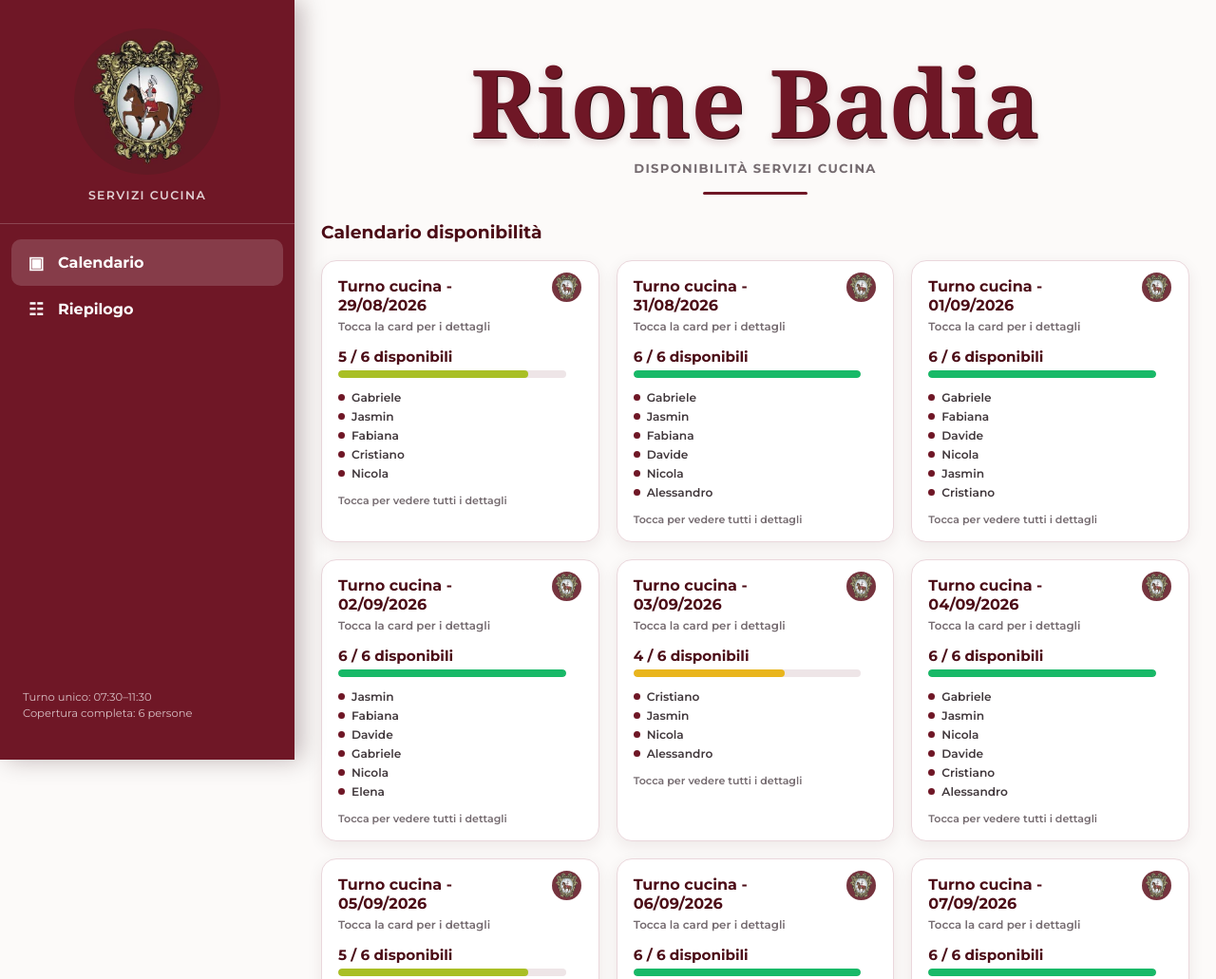
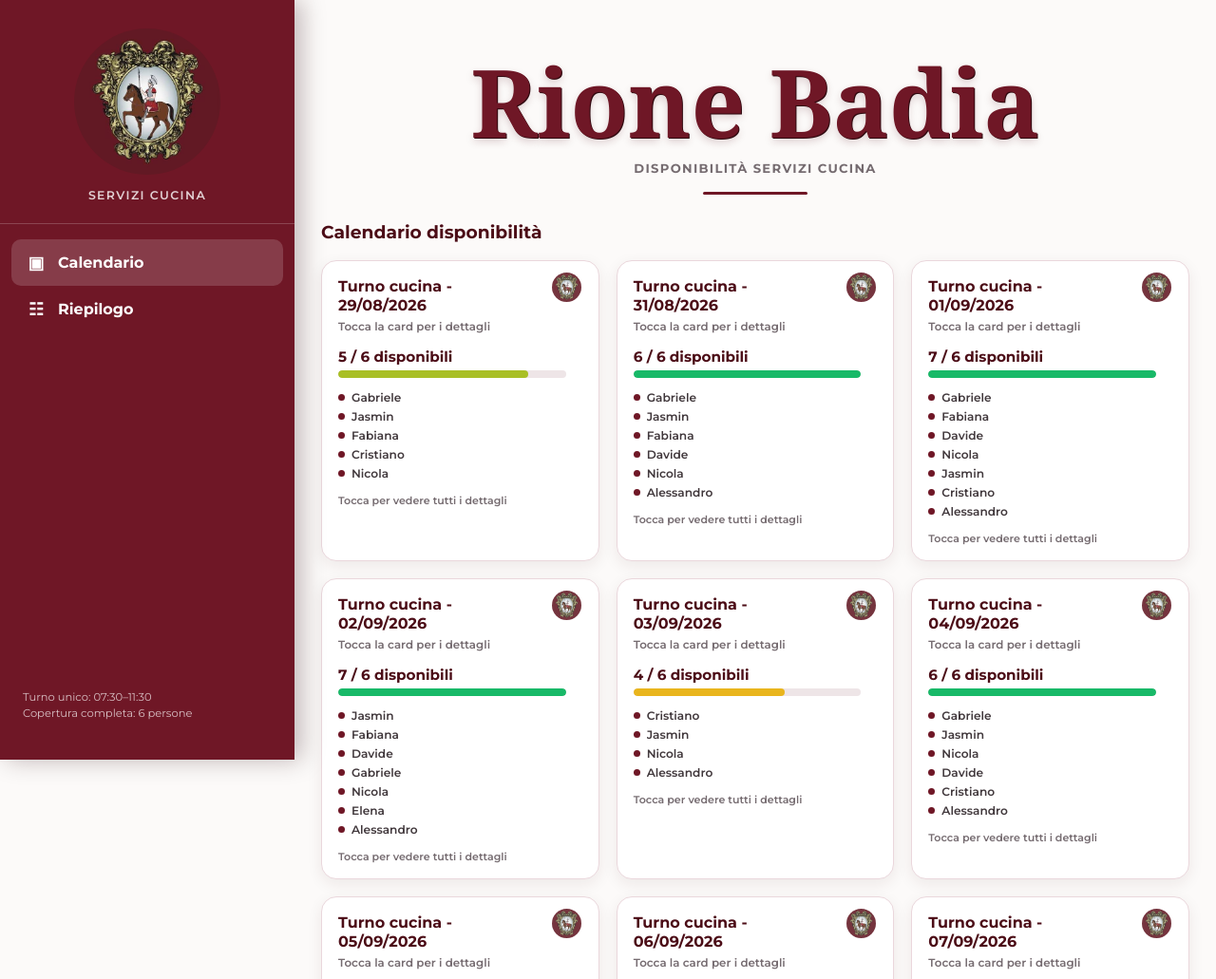
Before and after one commit to gabrjmad/calendario, a plain HTML site: page index.html in a window 1280 px wide. Shown: the top 1031 px of the page at 95% size. Drawn offline with Linux system fonts and the light colour scheme; a web font is replaced by a local one.

Commit message:
Update index.html

```diff
--- a/index.html
+++ b/index.html
@@ -279,14 +279,14 @@
     const DAYS = [
       { date: '2026-08-29', available: ['gabriele', 'jasmin', 'fabiana', 'cristiano', 'nicola'] },
       { date: '2026-08-31', available: ['gabriele', 'jasmin', 'fabiana', 'davide', 'nicola', 'alessandro'] },
-      { date: '2026-09-01', available: ['gabriele', 'fabiana', 'davide', 'nicola', 'jasmin', 'cristiano'] },
-      { date: '2026-09-02', available: ['jasmin', 'fabiana', 'davide', 'gabriele', 'nicola', 'elena'] },
+      { date: '2026-09-01', available: ['gabriele', 'fabiana', 'davide', 'nicola', 'jasmin', 'cristiano', 'alessandro'] },
+      { date: '2026-09-02', available: ['jasmin', 'fabiana', 'davide', 'gabriele', 'nicola', 'elena', 'alessandro'] },
       { date: '2026-09-03', available: ['cristiano', 'jasmin', 'nicola', 'alessandro'] },
       { date: '2026-09-04', available: ['gabriele', 'jasmin', 'nicola', 'davide', 'cristiano', 'alessandro'] },
       { date: '2026-09-05', available: ['jasmin', 'fabiana', 'nicola', 'elena', 'cristiano', ] },
       { date: '2026-09-06', available: ['gabriele', 'fabiana', 'jasmin', 'davide', 'nicola', 'alessandro'] },
-      { date: '2026-09-07', available: ['gabriele', 'jasmin', 'fabiana', 'davide', 'nicola', 'elena'] },
-      { date: '2026-09-08', available: ['gabriele', 'jasmin', 'nicola', 'davide', 'fabiana', 'elena'] },
+      { date: '2026-09-07', available: ['gabriele', 'jasmin', 'fabiana', 'davide', 'nicola', 'elena', 'alessandro'] },
+      { date: '2026-09-08', available: ['gabriele', 'jasmin', 'nicola', 'davide', 'fabiana', 'elena', 'alessandro'] },
       { date: '2026-09-09', available: ['jasmin', 'davide', 'nicola'] },
       { date: '2026-09-10', available: ['fabiana', 'davide','alessandro', 'nicola',] },
       { date: '2026-09-11', available: ['gabriele', 'jasmin', 'fabiana', 'davide', 'nicola', 'alessandro'] },
```
